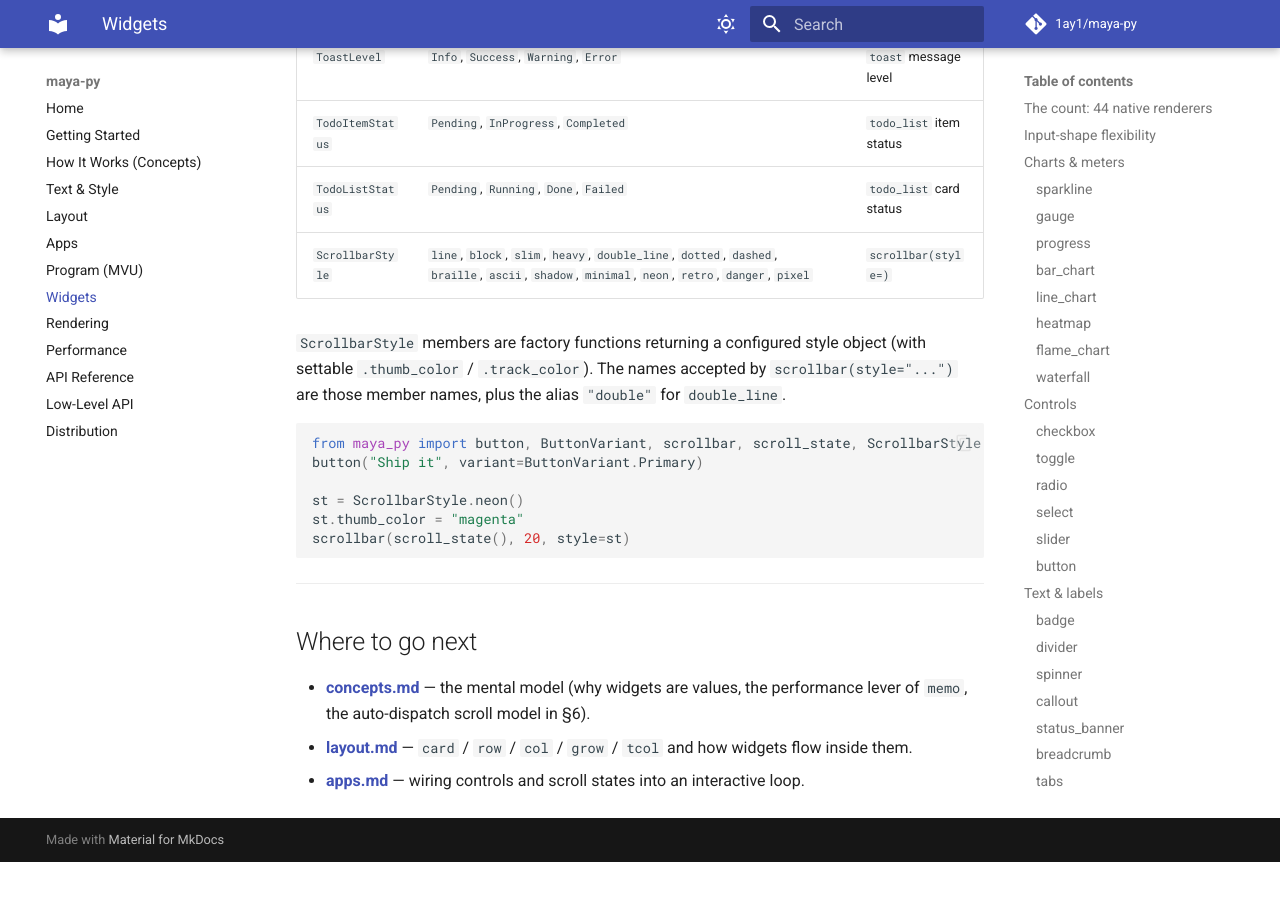
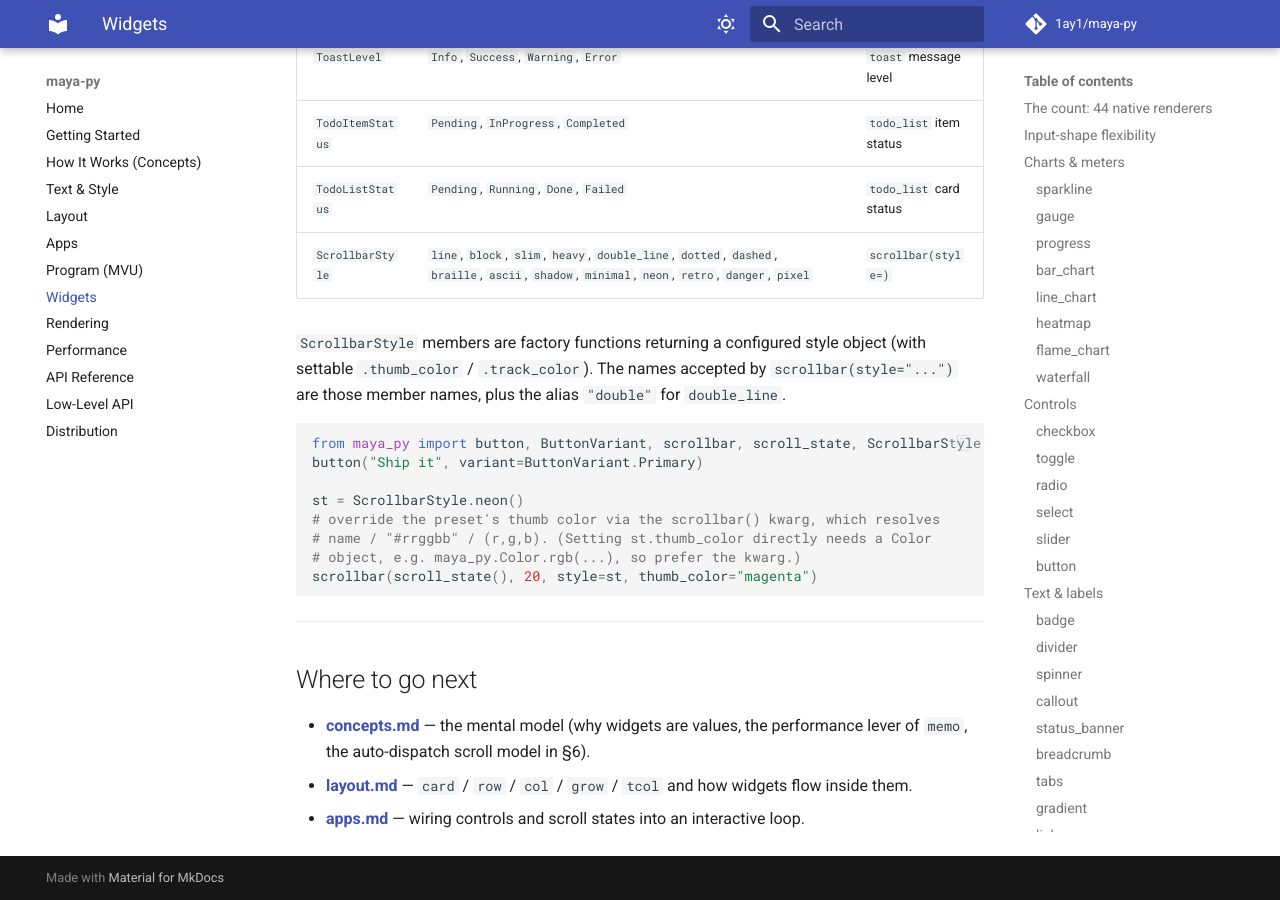
Before and after one commit to 1ay1/maya-py, an MkDocs documentation site: the page built from docs/widgets.md, in a window 1280 px wide and 900 px high, scrolled down 18517 px. Built offline with MkDocs 1.6.1 and Material for MkDocs 9.7.7, drawn with Linux system fonts in a browser that asks for light colours; comment, search, counter and statistics services are not loaded; before the commit the page ends 19379 px from its top, so only the background shows below that; some of the changed text lies outside the part shown.

Commit message:
docs: fix broken examples — scrolling layout (card->row), heatmap/timeline/scrollbar arg types, missing import

````diff
--- a/docs/widgets.md
+++ b/docs/widgets.md
@@ -171,7 +171,7 @@
 ```python
 from maya_py import heatmap, show
 show(heatmap([[0, 2, 4], [1, 3, 5], [6, 4, 2]],
-             low="navy", high="orange",
+             low="#1e3a8a", high="orange",   # color: name / "#rrggbb" / (r,g,b)
              x_labels=["a", "b", "c"], y_labels=["x", "y", "z"]))
 ```
 
@@ -957,8 +957,10 @@
 button("Ship it", variant=ButtonVariant.Primary)
 
 st = ScrollbarStyle.neon()
-st.thumb_color = "magenta"
-scrollbar(scroll_state(), 20, style=st)
+# override the preset's thumb color via the scrollbar() kwarg, which resolves
+# name / "#rrggbb" / (r,g,b). (Setting st.thumb_color directly needs a Color
+# object, e.g. maya_py.Color.rgb(...), so prefer the kwarg.)
+scrollbar(scroll_state(), 20, style=st, thumb_color="magenta")
 ```
 
 ---
````
Also changed, not shown: other parts of docs/widgets.md (+2 -2 lines), docs/apps.md (+8 -3 lines), docs/text-and-style.md (+1 -1 lines).
